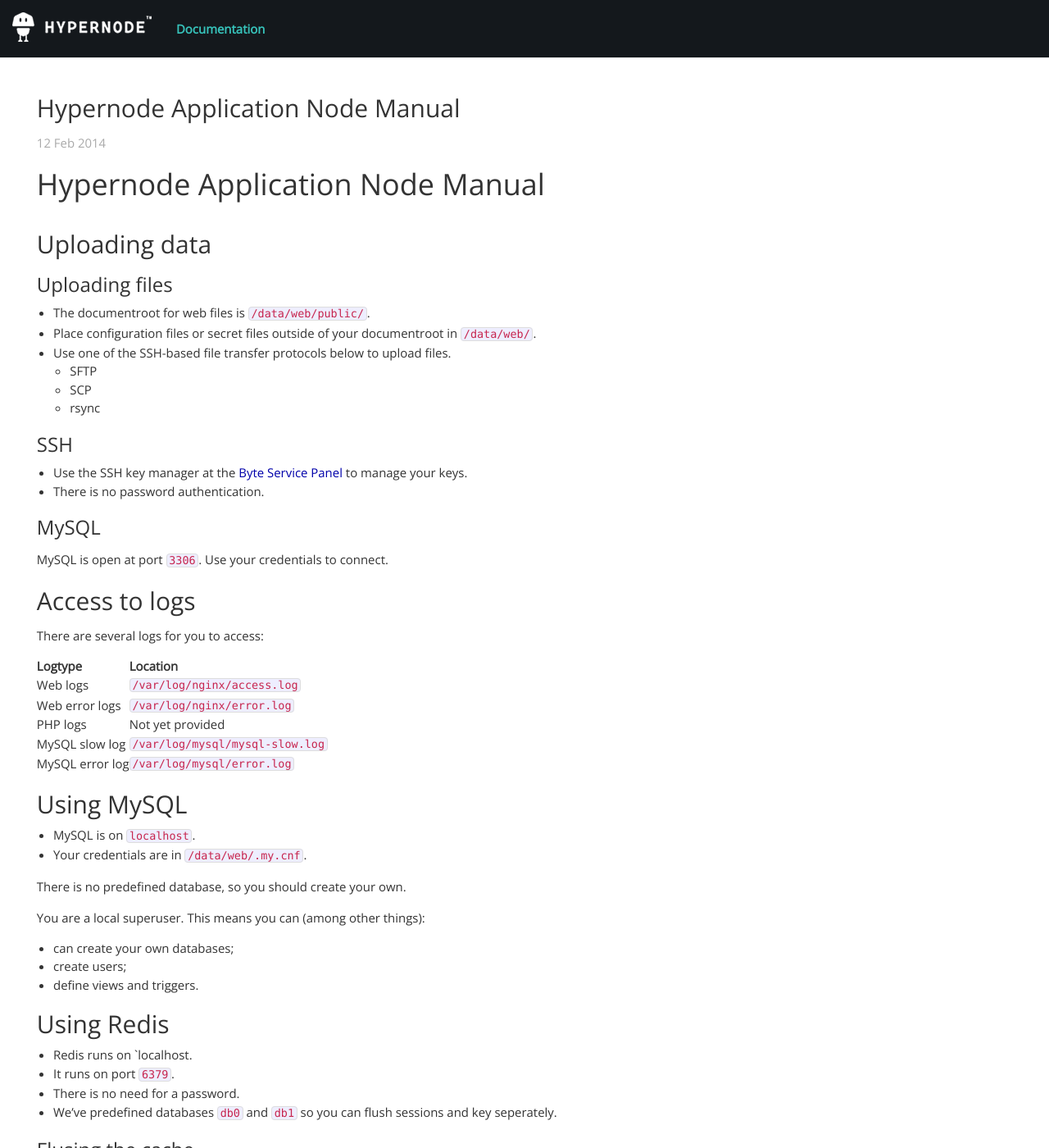
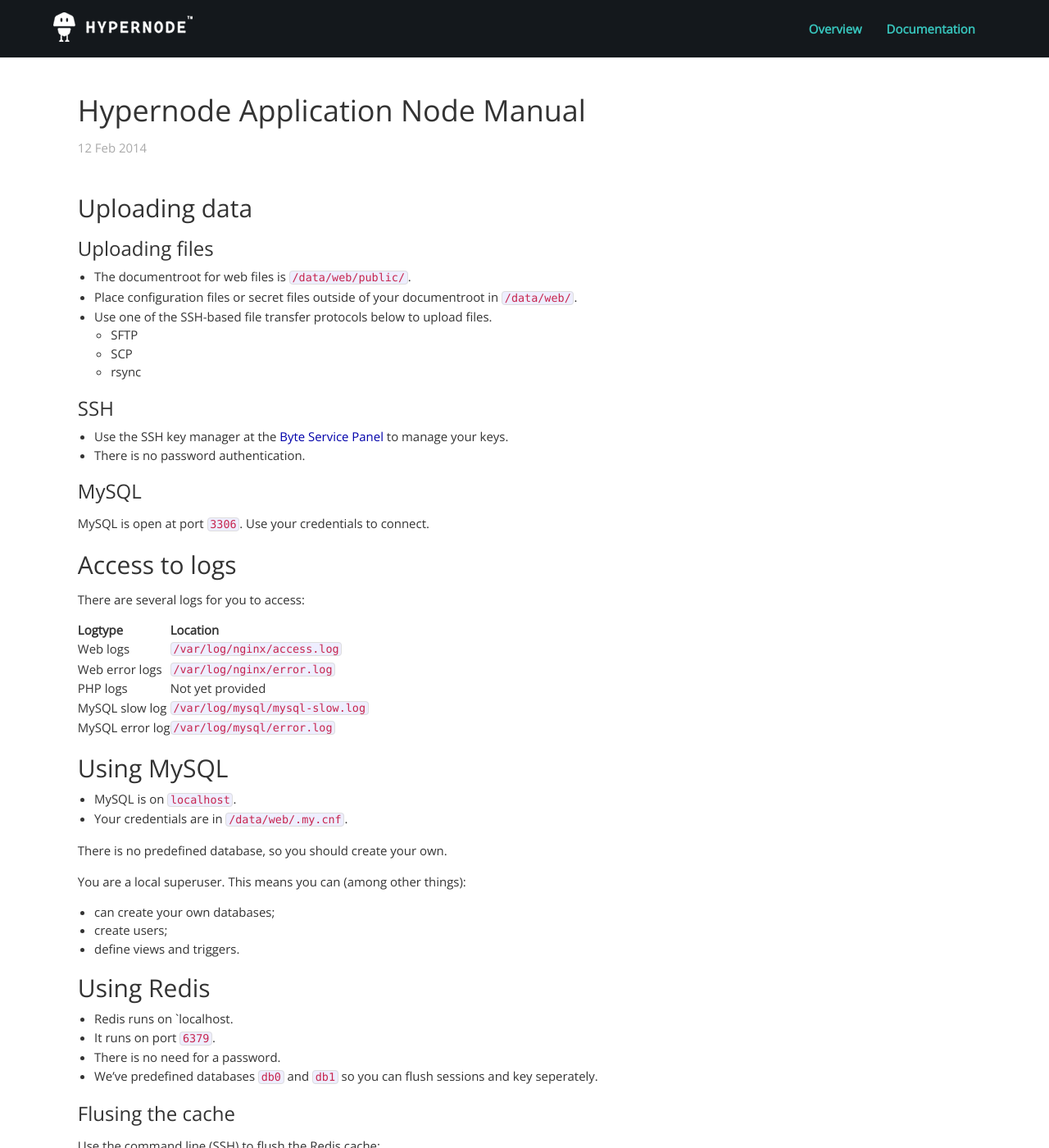
Before and after one commit to damnlie/hypernode.github.io, a Jekyll site: the page built from _posts/2014-02-12-using-the-hypernode-application-node.md, in a window 1280 px wide and 1400 px high. Shown: the whole window at 82% size. Built offline with Jekyll 4.4.1, drawn with Linux system fonts in a browser that asks for light colours; nearby versions of some CDN libraries; Markdown is read by kramdown in place of the engine named in the settings; some of the changed text lies outside the part shown.

Commit message:
Tweak the layout some more

```diff
--- a/_layouts/default.html
+++ b/_layouts/default.html
@@ -30,12 +30,13 @@
                     <span class="icon-bar"></span>
                     <span class="icon-bar"></span>
                 </button>
-                <a class="navbar-brand" href="#"><img src="/images/hypernode-logo.webp"/></a>
+                <a class="navbar-brand" href="http://www.hypernode.com"><img src="/images/hypernode-logo.webp"/></a>
             </div>
 
             <!-- Collect the nav links, forms, and other content for toggling -->
-            <div class="collapse navbar-collapse" id="bs-example-navbar-collapse-1">
+            <div class="collapse navbar-collapse pull-right" id="bs-example-navbar-collapse-1">
                 <ul class="nav navbar-nav">
+                    <li><a href="http://www.hypernode.com">Overview</a></li>
                     <li class="active"><a href="/">Documentation</a></li>
                 </ul>
             </div><!-- /.navbar-collapse -->
--- a/_layouts/post.html
+++ b/_layouts/post.html
@@ -1,9 +1,12 @@
 ---
 layout: default
 ---
-<h2>{{ page.title }}</h2>
-<p class="meta">{{ page.date | date_to_string }}</p>
 
 <div class="post">
+    <div class="header">
+        <h1>{{ page.title }}</h1>
+        <p class="meta">{{ page.date | date_to_string }}</p>
+    </div>
+
 {{ content }}
 </div>
--- a/_posts/2014-02-12-using-the-hypernode-application-node.md
+++ b/_posts/2014-02-12-using-the-hypernode-application-node.md
@@ -4,8 +4,6 @@
 date:   2014-02-12 11:55:03
 categories: manual usage
 ---
-# Hypernode Application Node Manual
-
 ## Uploading data
 
 ### Uploading files
--- a/css/main.css
+++ b/css/main.css
@@ -18,6 +18,8 @@
     font-size: small;
     text-align: center;
 
+    padding-left: 50px;
+    padding-right: 50px;
     padding-top: 70px;
 }
 
@@ -128,16 +130,31 @@
     min-height: 70px;
 }
 
+.navbar .container-fluid {
+    margin-left: 50px;
+    width: 1170px;
+}
+
 .navbar-nav > li > a {
     padding-top: 25px;
     padding-bottom: 25px;
 }
 
-.navbar-default .navbar-nav > .active > a {
+.navbar-default .navbar-nav > .active > a,
+.navbar-default .navbar-nav > li > a
+{
     background-color: #14181c;
     color: #37c3bb;
     font-weight: bold;
 }
+
+.navbar-default .navbar-nav > .active > a:hover,
+.navbar-default .navbar-nav > li > a:hover
+{
+    color: #555;
+    background-color: #e7e7e7;
+}
+
 /*****************************************************************************/
 /*
 /* Posts
@@ -175,3 +192,11 @@
 .post pre.terminal code {
     background-color: #333;
 }
+
+.post > .header > h1 {
+    margin-bottom: 10px;
+}
+
+.post > .header > .meta {
+    padding-bottom: 25px;
+}
```
Also changed, not shown: other parts of _layouts/default.html (+1 -1 lines).
